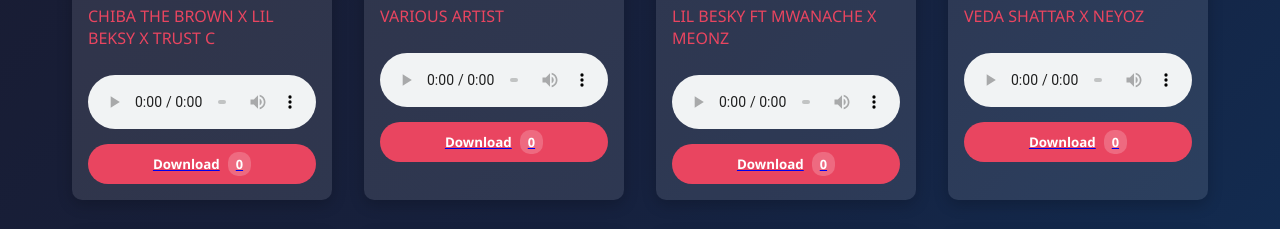
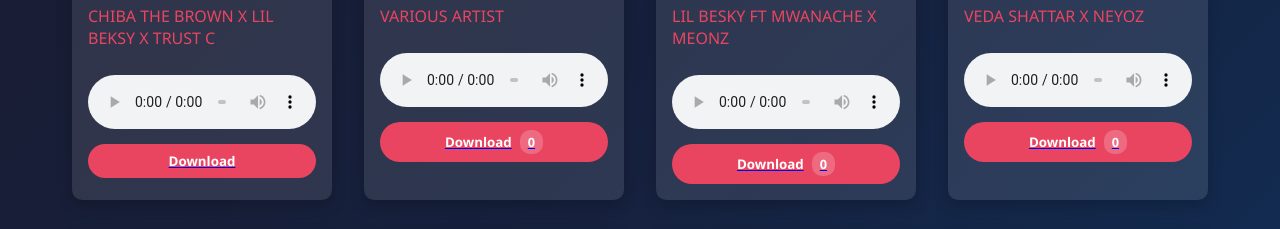
Before and after one commit to LORGODAN/NEWTALENT-MUSIC, a plain HTML site: page music.html in a window 1280 px wide. Shown: the part 531-760 px from the top of the page. Drawn offline with Linux system fonts and the light colour scheme.

Commit message:
Update music.html

```diff
--- a/music.html
+++ b/music.html
@@ -210,7 +210,6 @@
 " download>
                             <button class="download-btn" data-title="SOLO">
                                 Download
-                                <span class="download-count">0</span>
                             </button>
                         </a>
                     </div>
```
